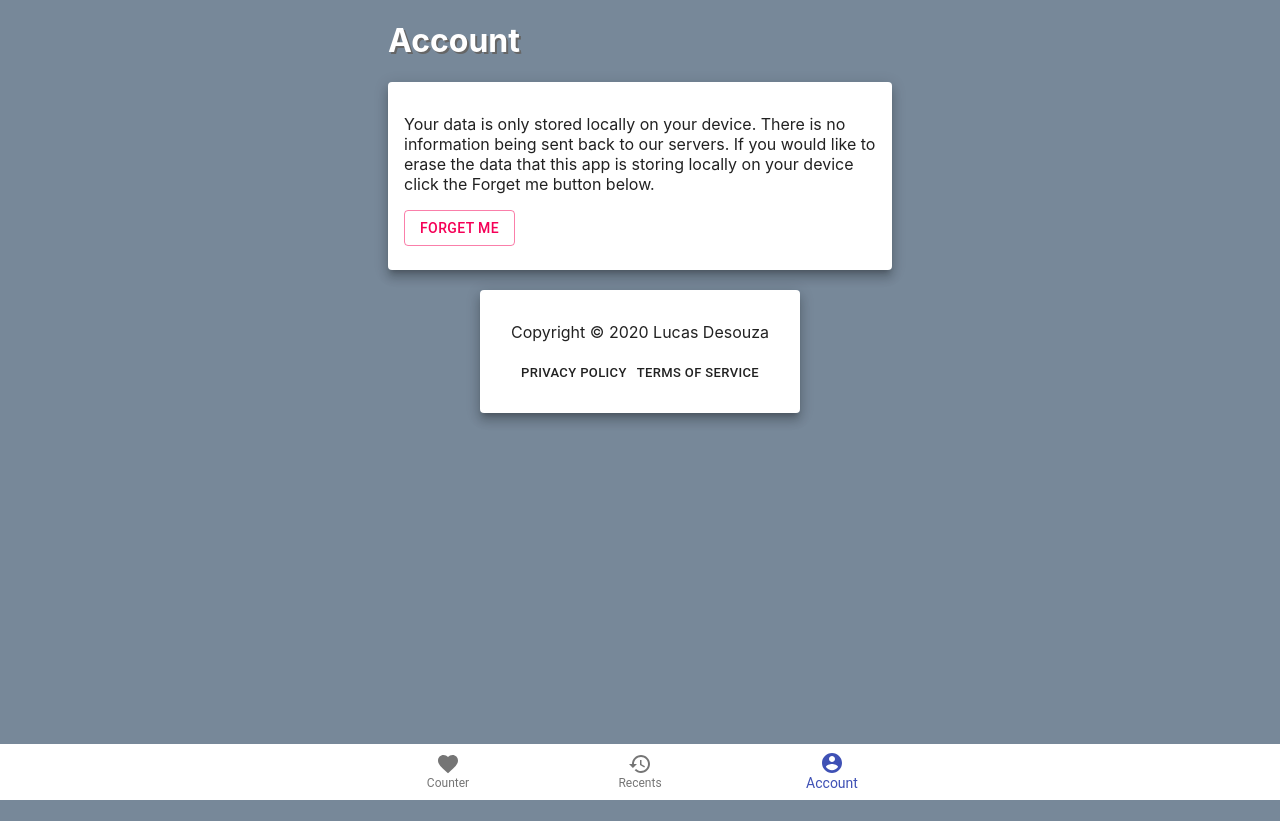
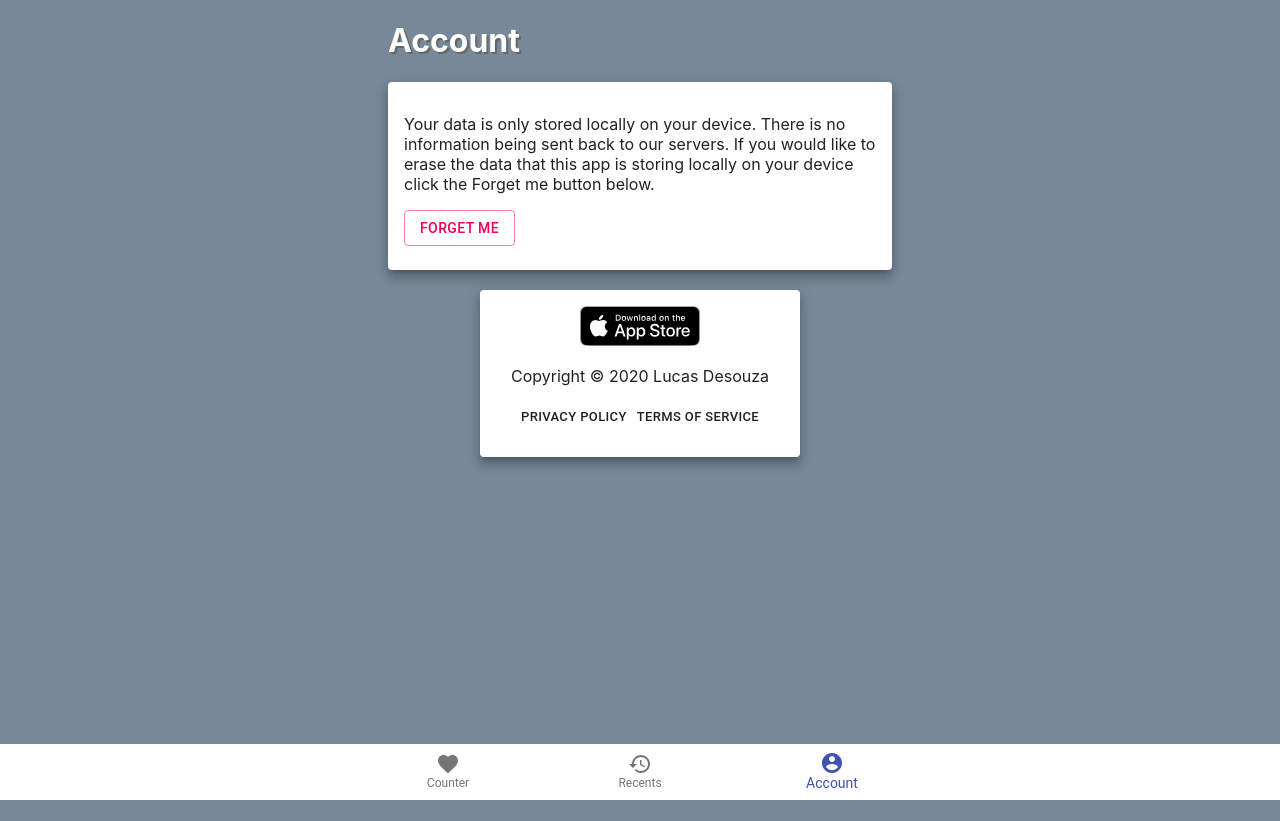
Before and after one commit to LucasCarioca/breath, a React (Create React App) app: page /account in a window 1280 px wide. Built offline with nearby package versions, Linux system fonts and the light colour scheme.

Commit message:
feat: Adds app store link to the app

```diff
--- a/src/App.js
+++ b/src/App.js
@@ -17,6 +17,7 @@ import Box from "@material-ui/core/Box";
 import AppBar from "@material-ui/core/AppBar";
 import {Button, Card} from '@material-ui/core';
 import CardContent from "@material-ui/core/CardContent";
+import AppStoreSVG from "./assets/appstore.svg"
 
 const store = createStore(reducer, composeWithDevTools());
 
@@ -46,6 +47,9 @@ function App() {
                         <br/>
                         <Card raised={true} className={'legal-links-card'}>
                             <CardContent>
+                                <a href="https://apps.apple.com/us/app/count-my-breaths/id1513102381">
+                                    <img src={AppStoreSVG} alt="Download on the Apple app store"/>
+                                </a>
                                 <p>Copyright &copy; 2020 Lucas Desouza</p>
                                 <div className='legal-links-container'>
                                     <Button className='legal-links' component={Link} size={'small'} color={'default'}
```
Also changed, not shown: src/assets/appstore.svg (added).
